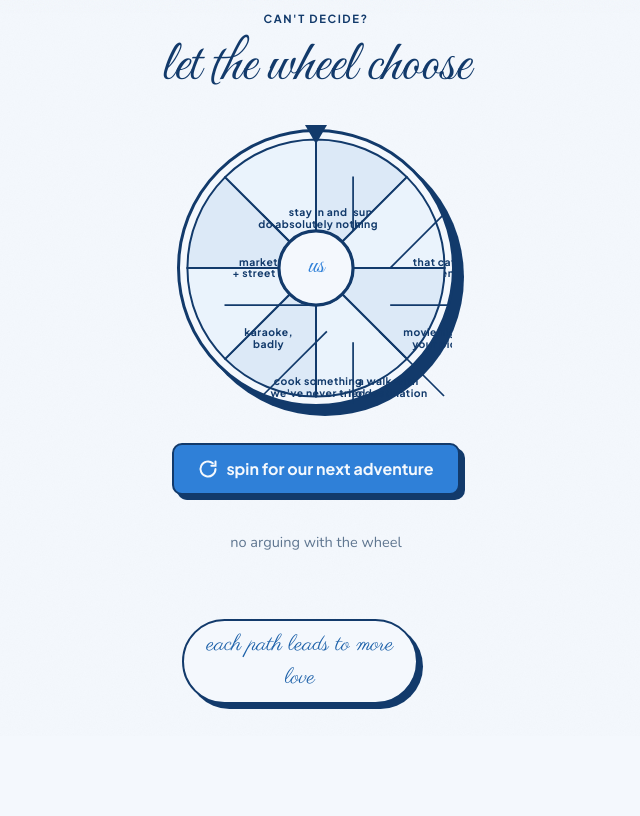
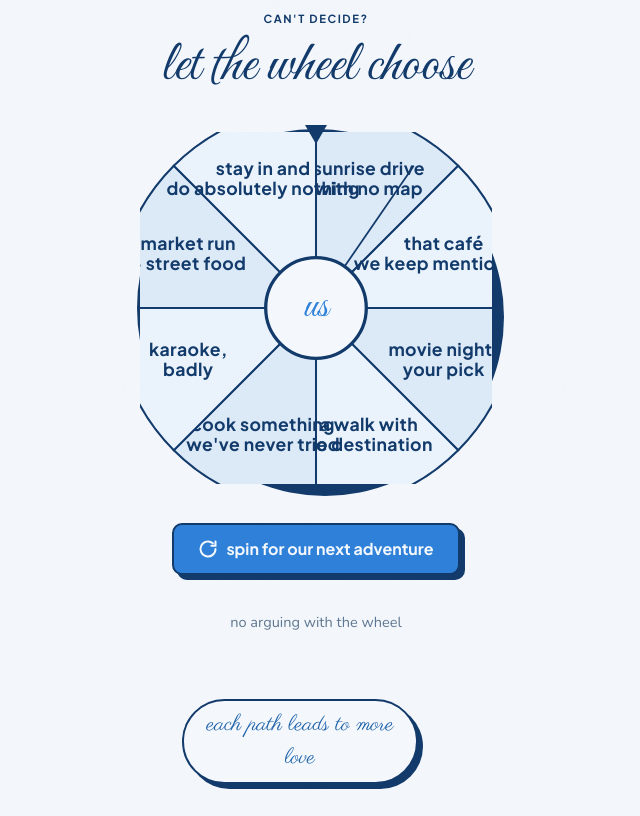
Before and after one commit to femnixx/anniversary, a React (Vite) app: page /#/options in a window 1280 px wide. Shown: the part 787-1603 px from the top of the page, without its empty margins (324-964 px from the left). Before the commit the page ends 1523 px from the top, so only its background shows below. Built offline with nearby package versions, Linux system fonts and the light colour scheme.

Commit message:
feat: implement visual/interaction features for DateWheel

```diff
--- a/src/components/DateWheel.tsx
+++ b/src/components/DateWheel.tsx
@@ -30,8 +30,6 @@ const IDEAS = [
 const N = 8;
 const STEP = 360 / N;
 const SPIN_MS = 4000;
-const EXPANDED_SIZE = 480;
-const COMPACT_SIZE = 280;
 
 function polar(deg: number, r: number, center: number = 140) {
   const a = ((deg - 90) * Math.PI) / 180;
@@ -86,7 +84,7 @@ export default function DateWheel() {
   }, [spinning, rotation]);
 
   const handleExpand = () => {
-    if (!expanded) setExpanded(true);
+    if (!spinning && !expanded) setExpanded(true);
   };
 
   const handleClose = () => {
@@ -106,7 +104,7 @@ export default function DateWheel() {
             animate={{ opacity: 1 }}
             exit={{ opacity: 0 }}
             transition={{ duration: 0.3 }}
-            onClick={() => setExpanded(false)}
+            onClick={spinning ? undefined : handleClose}
           >
             <motion.div
               className="relative w-full h-full flex items-center justify-center p-4"
@@ -143,7 +141,7 @@ export default function DateWheel() {
           <motion.div
             ref={wheelRef}
             className="relative rounded-full bg-cream-50 border-[3px] border-rose-700 plate-lg [will-change:transform] cursor-pointer"
-            animate={{ rotate: rotation, scale: hovering ? 1.05 : 1 }}
+            animate={{ rotate: rotation, scale: spinning ? 1 : (expanded ? 1.8 : (hovering ? 1.05 : 1)) }}
             transition={{
               rotate: reduced ? { duration: 0.9, ease: "easeOut" } : { duration: SPIN_MS / 1000, ease: [0.12, 0.72, 0.06, 1] },
               scale: { duration: 0.3, ease: "easeOut" }
@@ -153,45 +151,55 @@ export default function DateWheel() {
             onMouseLeave={() => setHovering(false)}
           >
             <svg
-              viewBox="0 0 220 220"
-              className="block h-[clamp(13rem,32vw,17rem)] w-[clamp(13rem,32vw,17rem)]"
+              viewBox="0 0 280 280"
+              className="block h-[clamp(16rem,40vw,22rem)] w-[clamp(16rem,40vw,22rem)]"
               role="img"
               aria-label="Wheel of date ideas"
             >
               {IDEAS.map((idea, i) => {
-                const [tx, ty] = polar(i * STEP + STEP / 2, 74);
-                const [line0x, line0y] = polar(i * STEP, 30);
-                const [line1x, line1y] = polar(i * STEP, 104);
+                const angle = i * 45;
+                const textAngle = i * 45 + 22.5;
+                const textRadius = 110;
+                const textX = 140 + 110 * Math.cos(((i * 45 + 22.5 - 90) * Math.PI) / 180);
+                const textY = 140 + 110 * Math.sin((i * 45 + 22.5 - 90) * Math.PI / 180);
+
                 const lit = picked === i;
                 return (
-                  <g key={idea}>
+                  <g key={i}>
                     <path
-                      d={wedge(i, 110, 104, 30)}
+                      d={wedge(i, 140, 160, 40)}
                       fill={lit ? "#2f80d8" : i % 2 ? "#eaf3fc" : "#dce9f7"}
                       stroke="#123a6b"
                       strokeWidth="1.6"
                     />
-                    <line x1={line0x} y1={line0y} x2={line1x} y2={line1y} stroke="#123a6b" strokeWidth="1.4" />
+                    <line
+                      x1={140} y1={140}
+                      x2={140 + 110 * Math.cos(i * 45 * Math.PI / 180)}
+                      y2={140 + 160 * Math.sin(i * 45 * Math.PI / 180)}
+                      stroke="#123a6b" strokeWidth="1.4"
+                    />
                     <text
-                      x={tx}
-                      y={ty}
+                      x={textX}
+                      y={textY}
                       textAnchor="middle"
+                      dominantBaseline="middle"
                       fill={lit ? "#f4f8fd" : "#123a6b"}
                       style={{
-                        font: "700 8.4px 'Plus Jakarta Sans', system-ui, sans-serif",
-                        letterSpacing: "0.4px",
+                        font: "700 14px 'Plus Jakarta Sans', system-ui, sans-serif",
+                        letterSpacing: "0.3px",
+                        userSelect: "none"
                       }}
                     >
                       {idea.split("\n").map((ln, k) => (
-                        <tspan key={k} x={tx} dy={k === 0 ? -3.4 : 9.4}>{ln}</tspan>
+                        <tspan key={k} x={textX} dy={k === 0 ? -8 : 16}>{ln}</tspan>
                       ))}
                     </text>
                   </g>
                 );
               })}
 
-              <circle cx={110} cy={110} r={30} fill="#f4f8fd" stroke="#123a6b" strokeWidth="2.6" />
-              <text x={110} y={113.6} textAnchor="middle" fill="#2f80d8" style={{ font: "400 21px 'Great Vibes', cursive" }}>
+              <circle cx="140" cy="140" r={40} fill="#f4f8fd" stroke="#123a6b" strokeWidth="2.6" />
+              <text x="140" y="146" textAnchor="middle" fill="#2f80d8" style={{ font: "400 32px 'Great Vibes', cursive" }}>
                 us
               </text>
             </svg>
```
